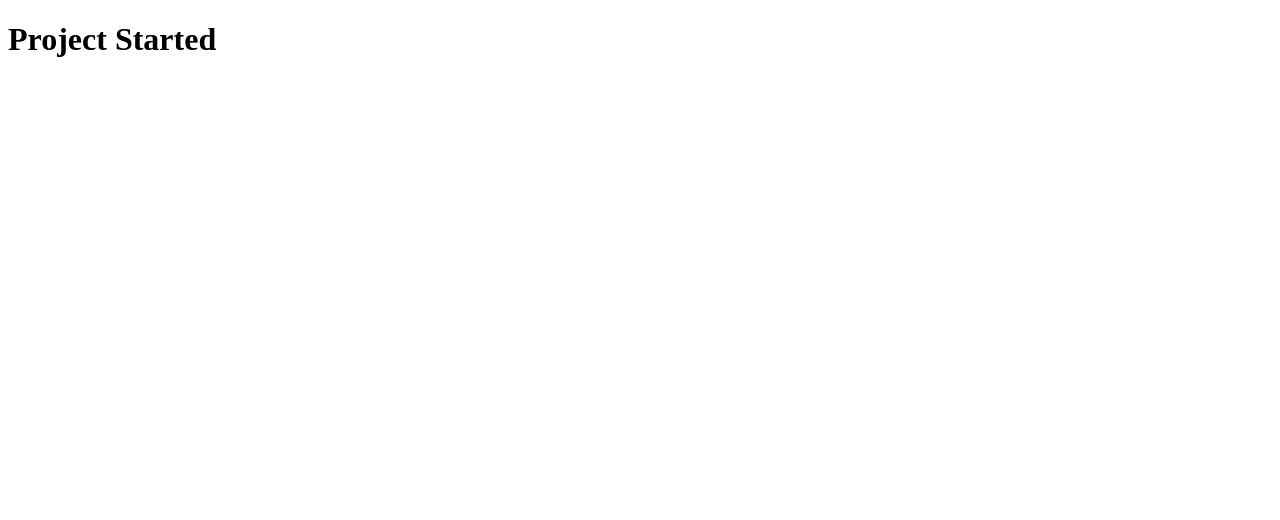
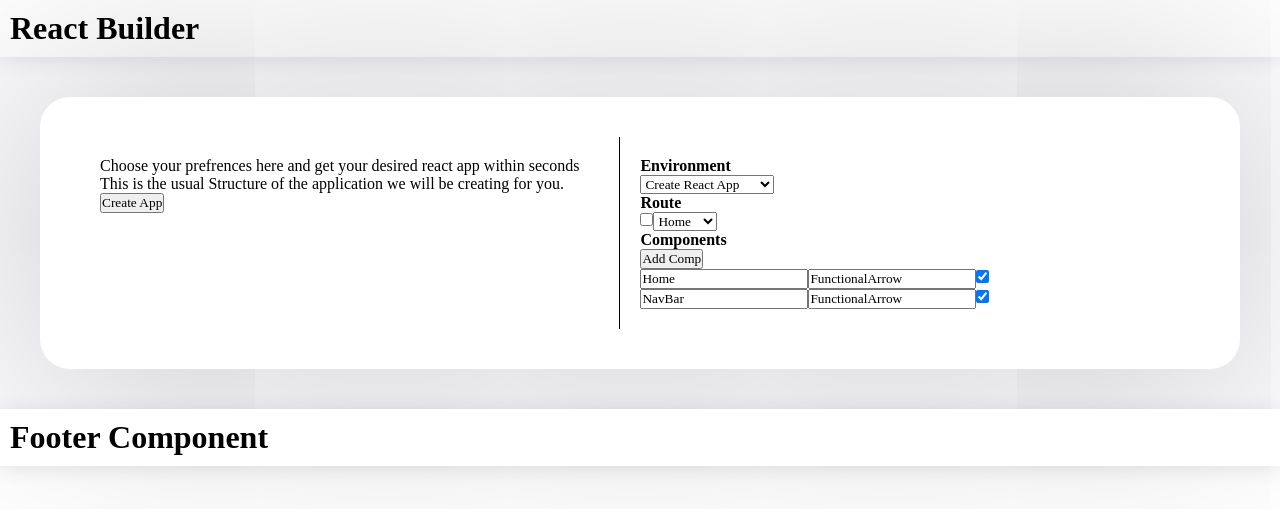
Before and after one commit to AverageMax/react-builder, a React (Create React App) app: page / in a window 1280 px wide. Shown: the top 520 px of the page. Built offline with nearby package versions, Linux system fonts and the light colour scheme.

Commit message:
Made Layout and properties handling completed

```diff
--- a/src/App.js
+++ b/src/App.js
@@ -1,9 +1,18 @@
 import React from 'react'
+
+//Compoenents
+import Header from './components/Header'
+import Footer from './components/Footer'
+import Home from './components/Home'
 
 const App = () => {
   return (
     <div className="App">
-      <h1>Project Started</h1>
+
+      <Header />
+      <Home />
+      <Footer />
+
     </div>
   )
 }
--- /dev/null
+++ b/src/components/Footer.js
@@ -0,0 +1,11 @@
+import React from 'react'
+
+const Footer = () => {
+    return (
+        <div className="Footer">
+            <h1>Footer Component</h1>
+        </div>
+    )
+}
+
+export default Footer
--- /dev/null
+++ b/src/components/Header.js
@@ -0,0 +1,11 @@
+import React from 'react'
+
+const Header = () => {
+    return (
+        <div className="Header">
+            <h1>React Builder</h1>
+        </div>
+    )
+}
+
+export default Header
--- /dev/null
+++ b/src/components/Home.js
@@ -0,0 +1,17 @@
+import React from 'react'
+
+import InfoPane from './InfoPane';
+import Settings from './Settings';
+
+const Home = () => {
+    return (
+        <div className="Home">
+            <div className="container">
+                <InfoPane />
+                <Settings />
+            </div>
+        </div>
+    )
+}
+
+export default Home
--- /dev/null
+++ b/src/components/InfoPane.js
@@ -0,0 +1,13 @@
+import React from 'react'
+
+const InfoPane = () => {
+    return (
+        <div className="InfoPane">
+            <p>Choose your prefrences here and get your desired react app within seconds</p>
+            <p>This is the usual Structure of the application we will be creating for you.</p>
+            <button> Create App</button>
+        </div>
+    )
+}
+
+export default InfoPane
--- /dev/null
+++ b/src/components/Settings.js
@@ -0,0 +1,95 @@
+import React, { useState } from 'react'
+
+const Settings = () => {
+
+    //State Management
+    const [environment, setEnvironment] = useState("create-react-app");
+    const [route, setRoute] = useState({
+        enabled: false,
+        navigation: "Home"
+    });
+    const [components, setComponents] = useState([
+        {
+            id: 0,
+            name: "Home",
+            type: "FunctionalArrow",
+            page: true
+        },
+        {
+            id: 1,
+            name: "NavBar",
+            type: "FunctionalArrow",
+            page: true
+        }
+    ]);
+
+    const handleRouteChange = e => {
+        e.preventDefault();
+        setRoute({
+            enabled: route.enabled,
+            navigation: e.target.value
+        });
+    }
+
+    const handleCheckBox = () => {
+        setRoute(prevState => {
+            return ({
+                enabled: !prevState.enabled,
+                navigation: prevState.navigation
+            })
+        })
+    }
+
+    const addEmptyComponent = () => {
+        setComponents([...components, {
+            name: "Name",
+            Types: "FunctionalArrow",
+            page: false,
+        }])
+    }
+
+    return (
+        <div className="SettingsPane">
+
+            <div className="env">
+                <h4 className="head">Environment</h4>
+                <select name="environment">
+                    <option value="create-react-app">Create React App</option>
+                    <option disabled value="comming-soon">More comming soon</option>
+                </select>
+            </div>
+
+            <div className="route">
+                <h4 className="head">Route</h4>
+                <input type="checkbox" onChange={() => handleCheckBox()} defaultChecked={route.enabled} />
+                <select value={route.navigation} onChange={(e) => handleRouteChange(e)} name="route">
+                    {
+                        components.map(({ name }) => <option value={name}>{name}</option>)
+                    }
+                </select>
+            </div>
+
+            <div className="components">
+                <h4 className="head">Components</h4>
+                <button onClick={() => addEmptyComponent()}>Add Comp</button>
+                <div className="all-comps">
+                    {
+                        components.map(({ index, name, type, page }) =>
+                            <React.Fragment>
+                                <div className="input-comp">
+                                    <input type="text" value={name} />
+                                    <input type="text" value={type} />
+                                    <input type="checkbox" defaultChecked={page} />
+                                </div>
+                            </React.Fragment>
+                        )
+                    }
+                </div>
+
+            </div>
+
+        </div>
+    )
+}
+
+export default Settings
--- /dev/null
+++ b/src/components/createAppHelper.js
@@ -0,0 +1,5 @@
+const createAppHelper = (env,) => {
+
+};
+
+export default createAppHelper;
--- a/src/index.css
+++ b/src/index.css
@@ -1 +1,45 @@
-/* No CSS *//*# sourceMappingURL=index.css.map */
+* {
+  font-family: "Poppins";
+  margin: 0;
+  padding: 0;
+}
+
+.App {
+  background: #fcfcff;
+}
+
+.App .Header {
+  padding: 10px;
+  background: #fff;
+  -webkit-box-shadow: 0 2px 20px rgba(0, 0, 0, 0.1);
+          box-shadow: 0 2px 20px rgba(0, 0, 0, 0.1);
+}
+
+.App .Footer {
+  padding: 10px;
+  background: #fff;
+  -webkit-box-shadow: 0 2px 20px rgba(0, 0, 0, 0.1);
+          box-shadow: 0 2px 20px rgba(0, 0, 0, 0.1);
+}
+
+.App .Home .container {
+  background: #fff;
+  margin: 40px;
+  border-radius: 30px;
+  padding: 40px;
+  -webkit-box-shadow: 0px 4px 250px rgba(0, 0, 0, 0.25);
+          box-shadow: 0px 4px 250px rgba(0, 0, 0, 0.25);
+  display: -webkit-box;
+  display: -ms-flexbox;
+  display: flex;
+}
+
+.App .Home .container .InfoPane {
+  border-right: 1px solid black;
+  padding: 20px 40px 20px 20px;
+}
+
+.App .Home .container .SettingsPane {
+  padding: 20px;
+}
+/*# sourceMappingURL=index.css.map */
```
